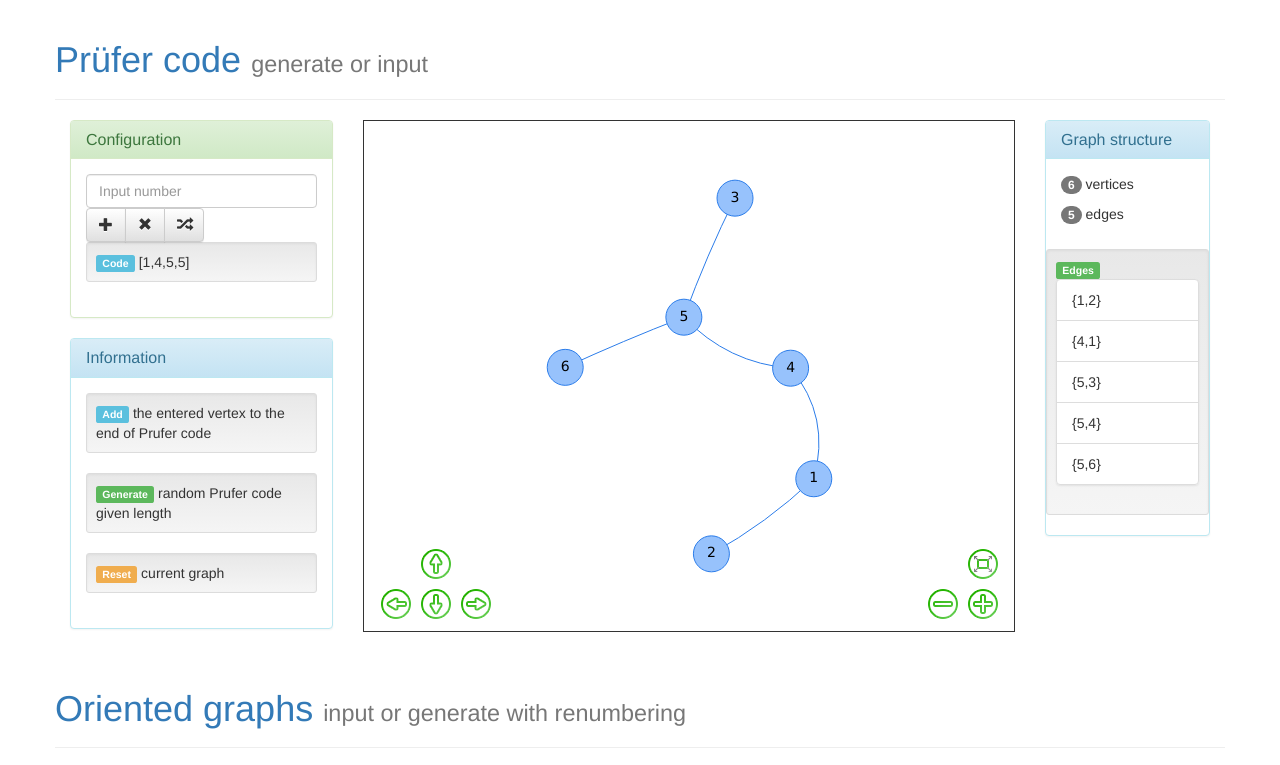
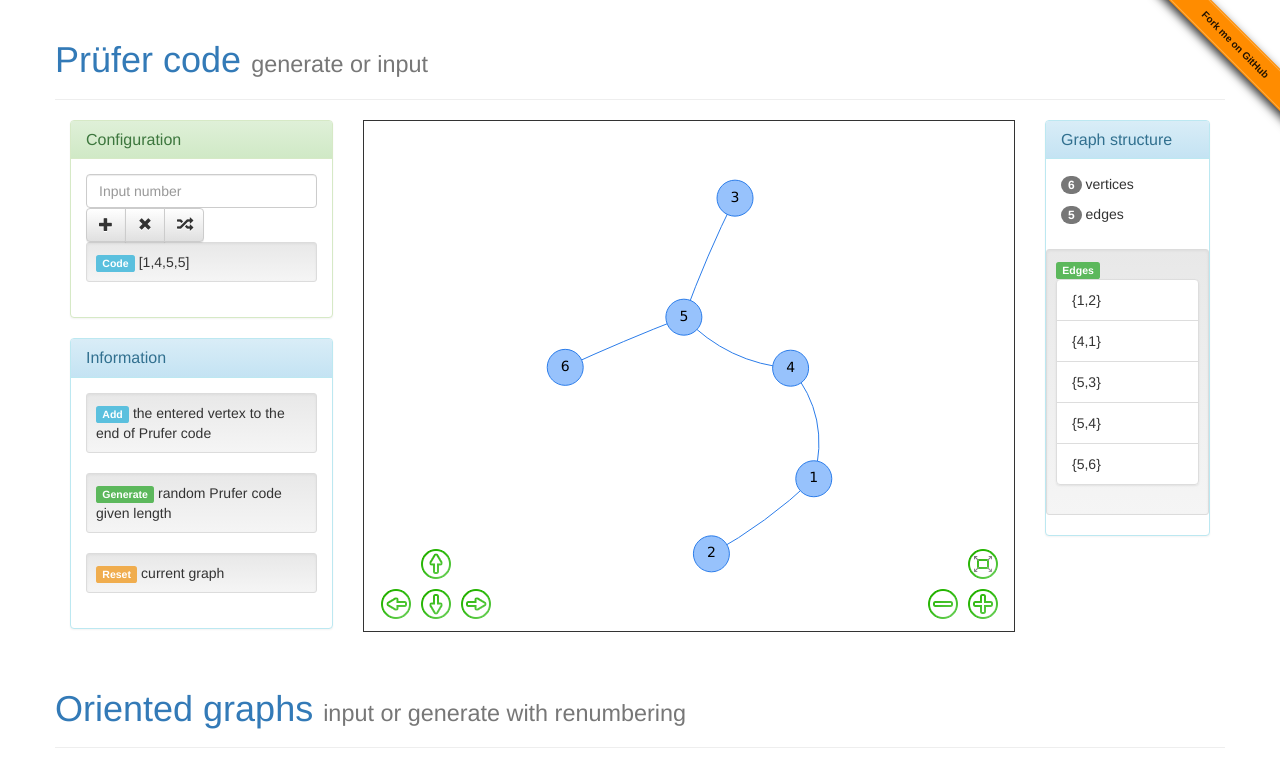
Before and after one commit to SergeyRyzhov/juggler, a website: page public/index.html in a window 1280 px wide. Shown: the top 765 px of the page. Drawn offline with nearby package versions, Linux system fonts and the light colour scheme; files that its build step writes are made by us from their sources.

Commit message:
Added Fork on GitHub

```diff
--- a/public/index.html
+++ b/public/index.html
@@ -27,6 +27,7 @@
 
   <script type='text/javascript' src='js/common/juggler.common.js'></script>
   <script type='text/javascript' src='js/common/ko.loaders.js'></script>
+    <script type='text/javascript' src='js/common/juggler.forkongithub.js'></script>
 
   <script type='text/javascript' src='js/viewModels/juggler.Graph.js'></script>
   <script type='text/javascript' src='js/viewModels/juggler.Prufer.js'></script>
@@ -37,6 +38,7 @@
 </head>
 
 <body class='container'>
+  <juggler-forkongithub> </juggler-forkongithub>
   <div class='row'>
     <div class='container js-full-height' data-bind='component: { name: "juggler-prufer"}'>
     </div>
--- /dev/null
+++ b/public/js/common/juggler.forkOnGithub.js
@@ -0,0 +1,12 @@
+//Base prufer code visualization and buiding
+(function(app, $) {
+  ko.components.register('juggler-forkongithub', {
+    viewModel: function(params) {
+      return {text:'Fork me on GitHub', href:'https://github.com/SergeyRyzhov/juggler'}
+    },
+    template: {
+      fromUrl: 'forkongithub.html',
+      maxCacheAge: 60000
+    }
+  });
+})(window.juggler = window.juggler || {}, jQuery);
--- a/public/js/viewModels/juggler.Graph.js
+++ b/public/js/viewModels/juggler.Graph.js
@@ -1,3 +1,5 @@
+///Model for graph visualization via vis.js
+
 (function(app, $) {
   ko.components.register('juggler-graph', {
     viewModel: function(params) {
--- a/public/js/viewModels/juggler.GraphBuilder.js
+++ b/public/js/viewModels/juggler.GraphBuilder.js
@@ -1,3 +1,4 @@
+///Simple component for build custom graph structure
 (function(app, $) {
 	function Graph() {
 		var nodes = ko.observableArray();
--- a/public/js/viewModels/juggler.GraphViewer.js
+++ b/public/js/viewModels/juggler.GraphViewer.js
@@ -1,3 +1,4 @@
+//Only visualization for extrnal graph from Json
 (function(app, $) {
   ko.components.register('juggler-viewer', {
     viewModel: function(params) {
--- a/public/js/viewModels/juggler.Numbering.js
+++ b/public/js/viewModels/juggler.Numbering.js
@@ -1,3 +1,4 @@
+//Component for buils flat numbering of tree
 (function(app, $) {
   function Node(_index, _parent) {
     var parent = _parent;
--- a/public/js/viewModels/juggler.Orgraph.js
+++ b/public/js/viewModels/juggler.Orgraph.js
@@ -1,3 +1,4 @@
+//Exaple forPrufer code for oriened graph
 (function(app, $) {
   ko.components.register('juggler-orgraph', {
     viewModel: function(params) {
--- a/public/js/viewModels/juggler.Prufer.js
+++ b/public/js/viewModels/juggler.Prufer.js
@@ -1,3 +1,4 @@
+//Base prufer code visualization and buiding
 (function(app, $) {
   ko.components.register('juggler-prufer', {
     viewModel: function(params) {
--- /dev/null
+++ b/public/js/viewModels/juggler.RSTrees.js
@@ -0,0 +1 @@
+//RS tree builder
--- a/public/js/viewModels/juggler.main.js
+++ b/public/js/viewModels/juggler.main.js
@@ -0,0 +1 @@
+//Page model
--- /dev/null
+++ b/public/templates/forkongithub.html
@@ -0,0 +1,63 @@
+<style>
+  #forkongithub a {
+    background: #FF8C00;
+    color: #231300;
+    text-decoration: none;
+    font-family: arial, sans-serif;
+    text-align: center;
+    font-weight: bold;
+    padding: 5px 40px;
+    font-size: 1rem;
+    line-height: 2rem;
+    position: relative;
+    transition: 0.5s;
+  }
+
+  #forkongithub a:hover {
+    background: #FFC680;
+    color: #904F00;
+  }
+
+  #forkongithub a::before,
+  #forkongithub a::after {
+    content: "";
+    width: 100%;
+    display: block;
+    position: absolute;
+    top: 1px;
+    left: 0;
+    height: 1px;
+    background: #FFAE47;
+  }
+
+  #forkongithub a::after {
+    bottom: 1px;
+    top: auto;
+  }
+
+  @media screen and (min-width:800px) {
+    #forkongithub {
+      position: fixed;
+      display: block;
+      top: -12px;
+      right: 0;
+      width: 200px;
+      overflow: hidden;
+      height: 200px;
+      z-index: 9999;
+    }
+    #forkongithub a {
+      width: 200px;
+      position: absolute;
+      top: 42px;
+      right: -55px;
+      transform: rotate(45deg);
+      -webkit-transform: rotate(45deg);
+      -ms-transform: rotate(45deg);
+      -moz-transform: rotate(45deg);
+      -o-transform: rotate(45deg);
+      box-shadow: 4px 4px 10px rgba(0, 0, 0, 0.8);
+    }
+  }
+</style>
+<span id="forkongithub"><a target="_blank" data-bind="text:text, attr:{href:href}"></a></span>
```
